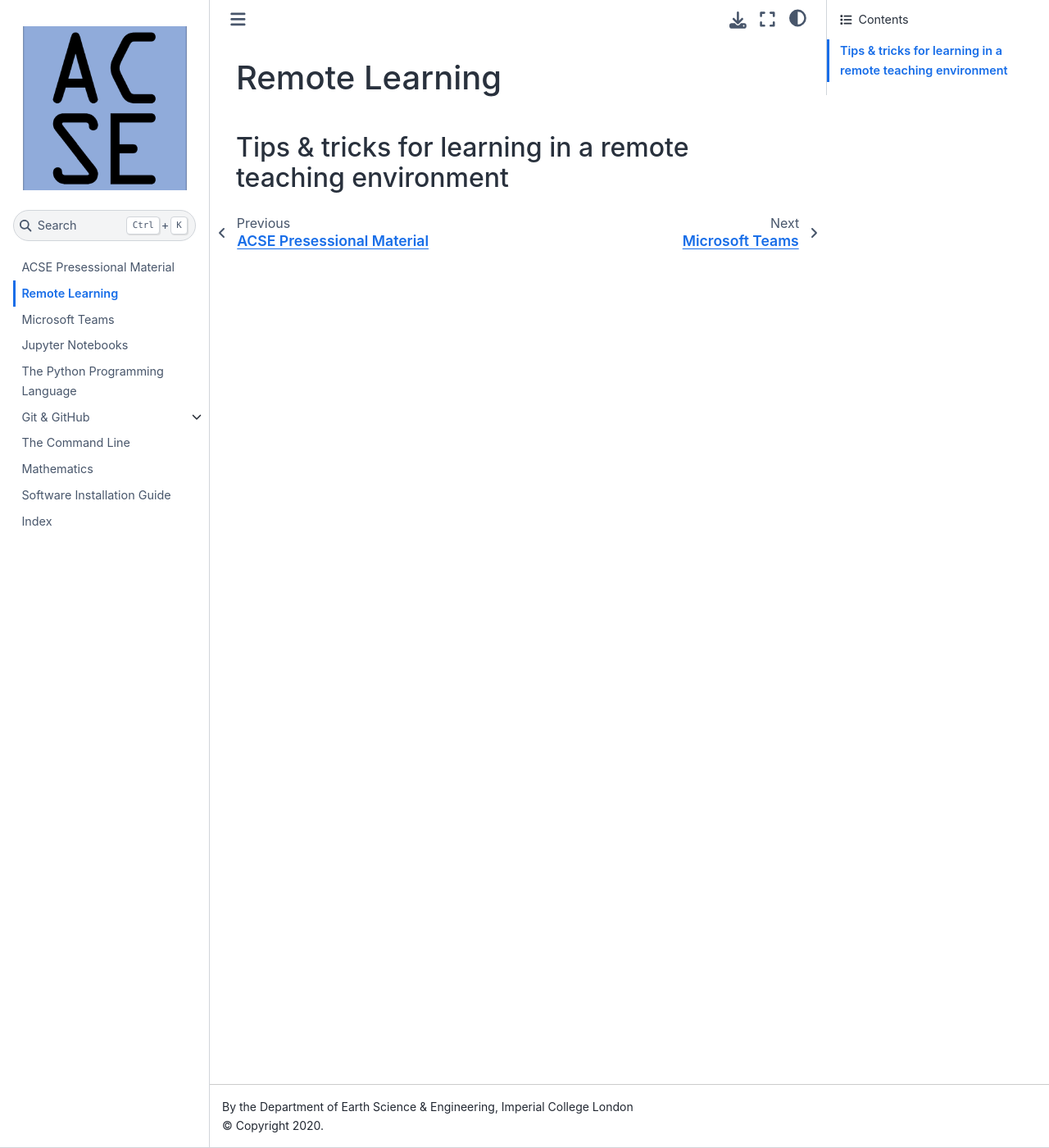
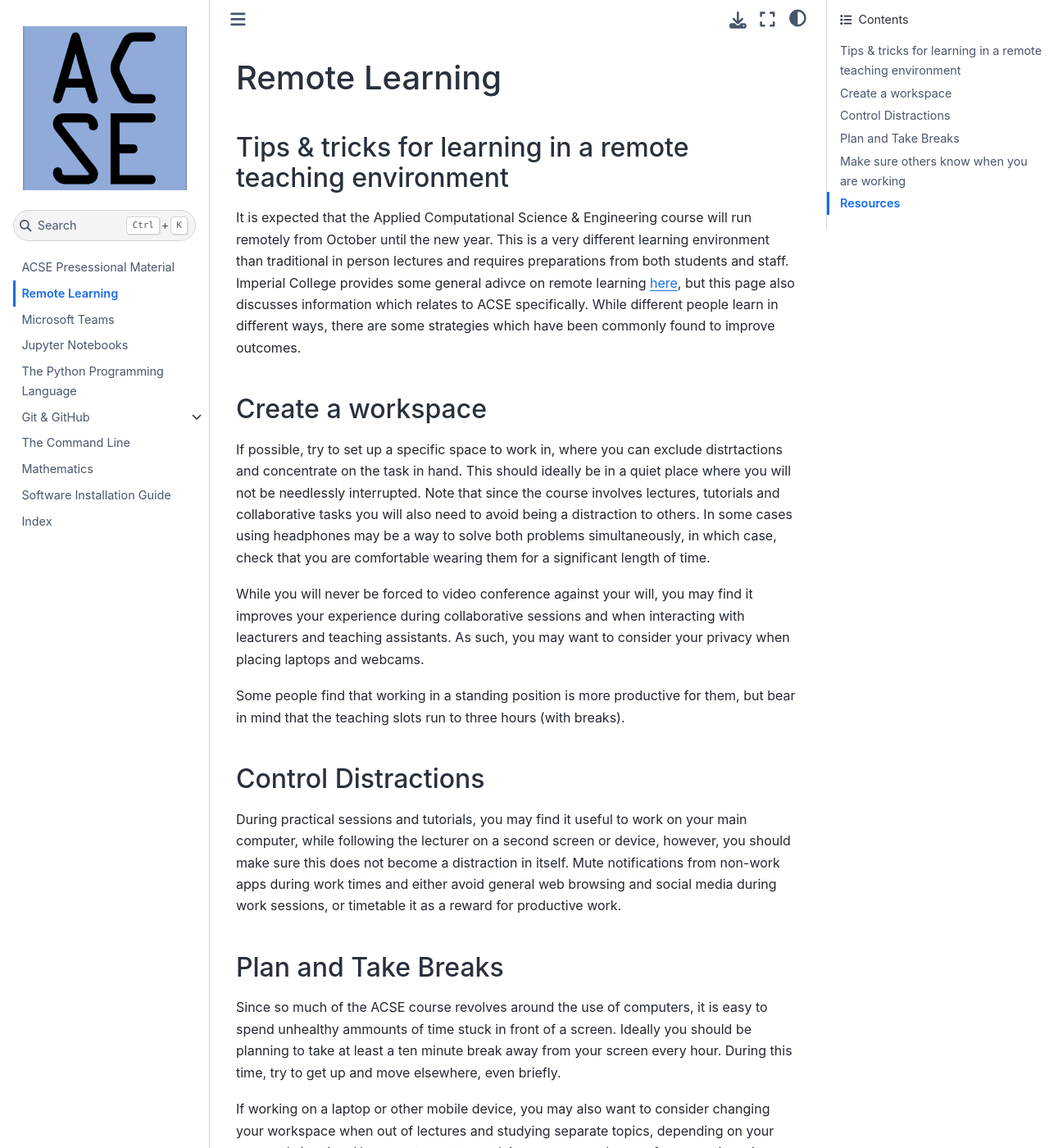
Before and after one commit to acse-2020/introduction, a Jupyter Book: the page built from remote_learning/intro.md, in a window 1280 px wide and 1400 px high. Shown: the whole window at 82% size. Built offline with Jupyter Book 1.0.4 settings and Sphinx 7.4.7 and the Sphinx Book theme 1.1.4, drawn with Linux system fonts in a browser that asks for light colours; some of the changed text lies outside the part shown.

Commit message:
Updates.

```diff
--- a/remote_learning/intro.md
+++ b/remote_learning/intro.md
@@ -1,3 +1,33 @@
 # Remote Learning
 
 ### Tips & tricks for learning in a remote teaching environment
+
+It is expected that the Applied Computational Science & Engineering course will run remotely from October until the new year. This is a very different learning environment than traditional in person lectures and requires preparations from both students and staff. Imperial College provides some general adivce on remote learning [here](https://www.imperial.ac.uk/students/success-guide/remote-learning/), but this page also discusses information which relates to ACSE specifically. While different people learn in different ways, there are some strategies which have been commonly found to improve outcomes.
+
+### Create a workspace
+
+If possible, try to set up a specific space to work in, where you can exclude distrtactions and concentrate on the task in hand. This should ideally be in a quiet place where you will not be needlessly interrupted. Note that since the course involves lectures, tutorials and collaborative tasks you will also need to avoid being a distraction to others. In some cases using headphones may be a way to solve both problems simultaneously, in which case, check that you are comfortable wearing them for a significant length of time.
+
+While you will never be forced to video conference against your will, you may find it improves your experience during collaborative sessions and when interacting with leacturers and teaching assistants. As such, you may want to consider your privacy when placing laptops and webcams.
+
+Some people find that working in a standing position is more productive for them, but bear in mind that the teaching slots run to three hours (with breaks).
+
+
+### Control Distractions
+
+During practical sessions and tutorials, you may find it useful to work on your main computer, while following the lecturer on a second screen or device, however, you should make sure this does not become a distraction in itself. Mute notifications from non-work apps during work times and either avoid general web browsing and social media during work sessions, or timetable it as a reward for productive work.
+
+
+### Plan and Take Breaks
+
+Since so much of the ACSE course revolves around the use of computers, it is easy to spend unhealthy ammounts of time stuck in front of a screen. Ideally you should be planning to take at least a ten minute break away from your screen every hour. During this time, try to get up and move elsewhere, even briefly.
+
+If working on a laptop or other mobile device, you may also want to consider changing your workspace when out of lectures and studying separate topics, depending on your personal situation. However, try not to work in spaces you also use for recreation, since that tends to reduce productivity.
+
+
+### Make sure others know when you are working
+
+The ACSE course is a full time activity, and is not easily combined with other duties. Make sure that housemates and household family members know when you are working and when you are available. If you find that caring responsibilities are adversely affecting your studies, please talk to your lecturer, your Senior Tutor or some other member of college staff.
+
+
+### Resources
```
Also changed, not shown: home.md (+9 -1 lines), teams/intro.md (+9 -0 lines).
